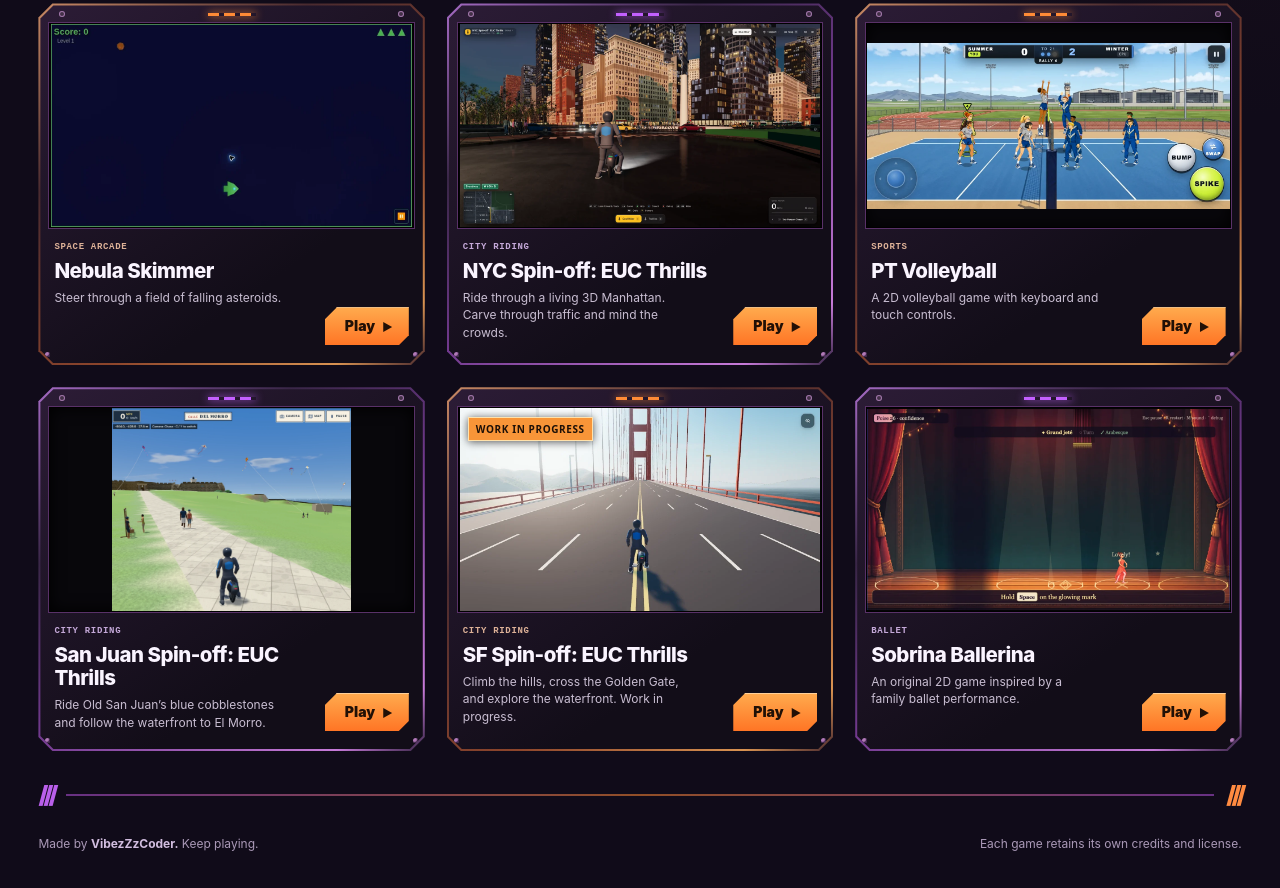
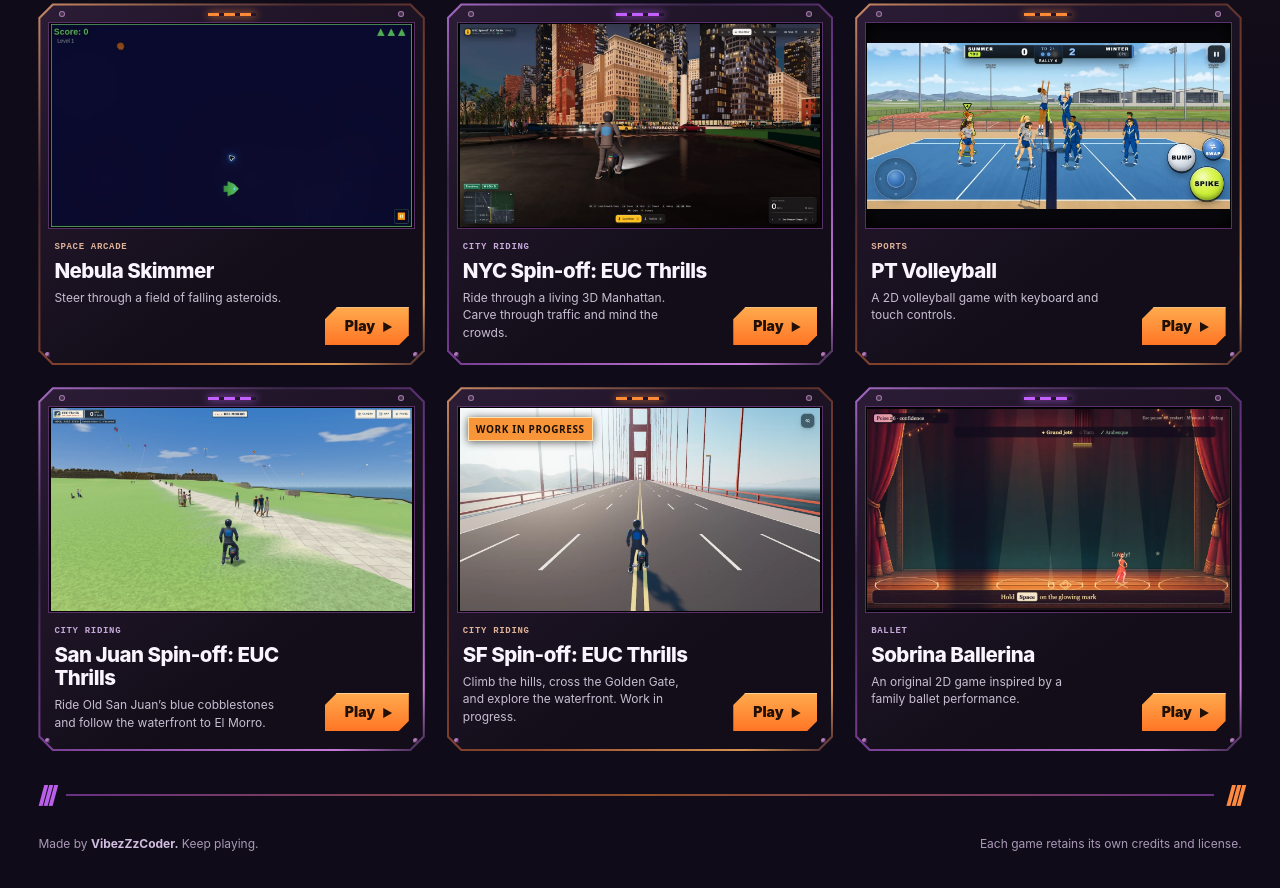
Before and after one commit to VibezZzCoder/VibezZzCoder.github.io, a plain HTML site: page index.html in a window 1280 px wide. Shown: the part 1358-2246 px from the top of the page. Drawn offline with Linux system fonts and the light colour scheme.

Commit message:
Fit the San Juan arcade card with the supplied widescreen capture

```diff
--- a/index.html
+++ b/index.html
@@ -77,7 +77,7 @@
   </div></a>
 <a class="cabinet" href="https://vibezzzcoder.github.io/euc-sanjuan/" aria-labelledby="name-euc-sanjuan" aria-describedby="desc-euc-sanjuan">
   <div class="cabinet-inner"><div class="rail" aria-hidden="true"><i></i><span></span><i></i></div>
-    <div class="screen"><img src="assets/euc-sanjuan-el-morro-kites.webp" width="1280" height="1086" alt="An electric-unicycle rider on the path to El Morro, with colorful kites over the lawn and the sea beyond" loading="lazy" decoding="async"></div>
+    <div class="screen"><img src="assets/euc-sanjuan-el-morro-wide.webp" width="1280" height="720" alt="An electric-unicycle rider on the path to El Morro, with colorful kites over the lawn and the sea beyond" loading="lazy" decoding="async"></div>
     <div class="control-panel"><div class="game-label"><span class="game-genre">City riding</span><h3 id="name-euc-sanjuan">San Juan Spin-off: EUC Thrills</h3><p id="desc-euc-sanjuan">Ride Old San Juan’s blue cobblestones and follow the waterfront to El Morro.</p></div><span class="play">Play <span aria-hidden="true">▶</span></span></div>
     <span class="bolt bolt-left" aria-hidden="true"></span><span class="bolt bolt-right" aria-hidden="true"></span>
   </div></a>
```
Also changed, not shown: assets/euc-sanjuan-el-morro-wide.webp (added).
